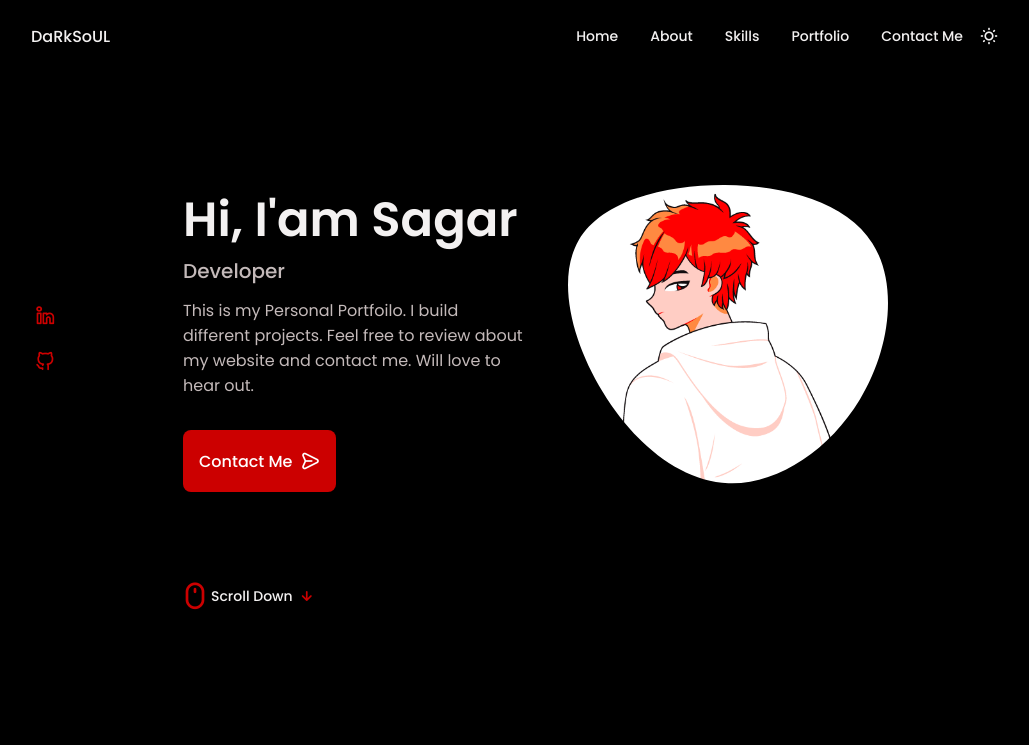
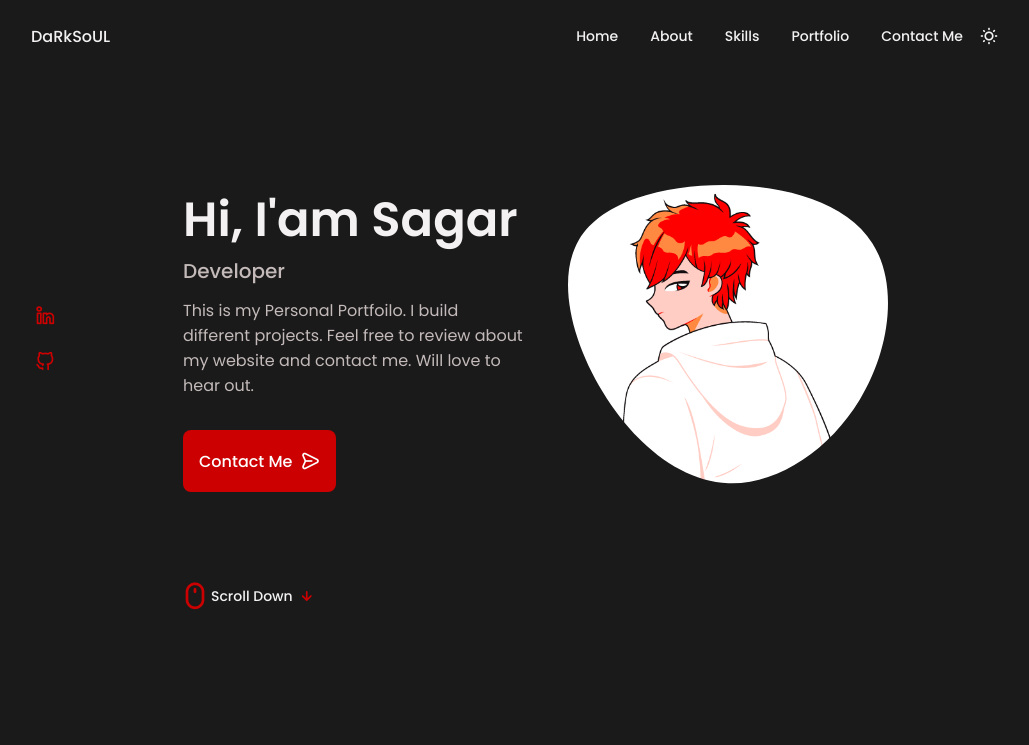
Before and after one commit to DaRkSoUL-SC/portfolio-main, a plain HTML site: page index.html in a window 1280 px wide. Both pictures are taken after a click on the icon 1114 px from the left and 36 px from the top of the page. Shown: the top 745 px of the page, without its empty margins (125-1154 px from the left). Drawn offline with nearby package versions, Linux system fonts and the light colour scheme.

Commit message:
Update styles.css

```diff
--- a/css/styles.css
+++ b/css/styles.css
@@ -79,7 +79,7 @@ body.dark-theme{
  --text-color: hsl(var(--hue-color), 8%, 75%);
  --text-color-light: hsl(var(--hue-color), 8%, 65%);
  --input-color: hsl(var(--hue-color), 29%, 16%);
- --body-color: hsl(var(--hue-color), 0%, 0%);
+ --body-color: hsl(var(--hue-color), 0%, 10%);
  --container-color: hsl(var(--hue-color), 29%, 16%);
  --scroll-bar-color: hsl(var(--hue-color), 12%, 48%);
 --scroll-thumb-color: hsl(var(--hue-color), 12%, 36%);
```
